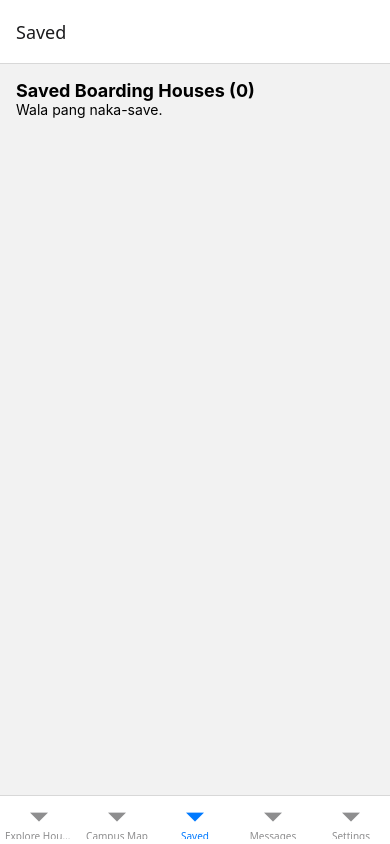
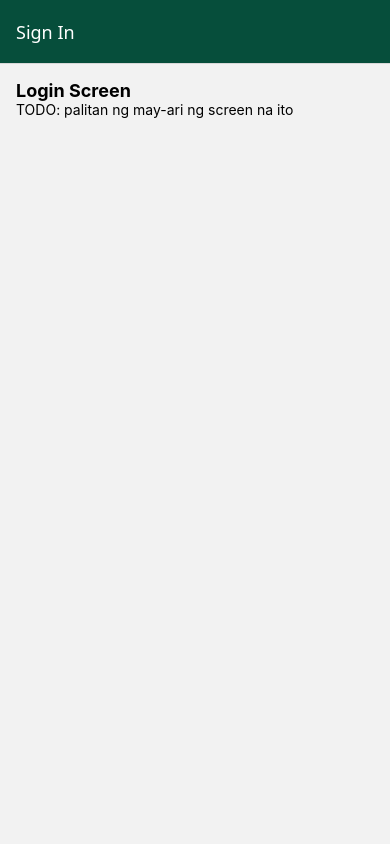
Before and after one commit to keancrusader21-hue/StayNest, a React Native app: screen /Saved in a window 390 px wide. Built offline with nearby package versions, Linux system fonts and the light colour scheme.

Commit message:
Add shared theme, Saved context, and apply theme to screens

```diff
--- a/App.js
+++ b/App.js
@@ -1,5 +1,10 @@
 import RootNavigator from './src/navigation/RootNavigator';
+import { SavedProvider } from './src/context/SavedContext';
 
 export default function App() {
-  return <RootNavigator />;
+  return (
+    <SavedProvider>
+      <RootNavigator />
+    </SavedProvider>
+  );
 }
--- /dev/null
+++ b/src/context/SavedContext.js
@@ -0,0 +1,23 @@
+import { createContext, useContext, useState } from 'react';
+
+const SavedContext = createContext();
+
+export function SavedProvider({ children }) {
+  const [saved, setSaved] = useState([]);
+
+  const toggleSave = (house) => {
+    setSaved((prev) =>
+      prev.some((h) => h.id === house.id)
+        ? prev.filter((h) => h.id !== house.id)
+        : [...prev, house]
+    );
+  };
+
+  return (
+    <SavedContext.Provider value={{ saved, toggleSave }}>
+      {children}
+    </SavedContext.Provider>
+  );
+}
+
+export const useSaved = () => useContext(SavedContext);
--- a/src/navigation/RootNavigator.js
+++ b/src/navigation/RootNavigator.js
@@ -9,13 +9,20 @@ import SettingsScreen from '../screens/SettingsScreen';
 import LoginScreen from '../screens/LoginScreen';
 import HouseDetailsScreen from '../screens/HouseDetailsScreen';
 import ChatScreen from '../screens/ChatScreen';
+import { colors } from '../theme';
 
 const Stack = createNativeStackNavigator();
 const Tab = createBottomTabNavigator();
 
 function MainTabs() {
   return (
-    <Tab.Navigator>
+    <Tab.Navigator
+  screenOptions={{
+    headerStyle: { backgroundColor: colors.dark },
+    headerTintColor: '#fff',
+    tabBarActiveTintColor: colors.primary,
+  }}
+>
       <Tab.Screen name="Explore" component={ExploreScreen} options={{ title: 'Explore Houses' }} />
       <Tab.Screen name="Map" component={CampusMapScreen} options={{ title: 'Campus Map' }} />
       <Tab.Screen name="Saved" component={SavedScreen} options={{ title: 'Saved' }} />
@@ -28,7 +35,13 @@ function MainTabs() {
 export default function RootNavigator() {
   return (
     <NavigationContainer>
-      <Stack.Navigator initialRouteName="Main">
+      <Stack.Navigator
+  initialRouteName="Login"
+  screenOptions={{
+    headerStyle: { backgroundColor: colors.dark },
+    headerTintColor: '#fff',
+  }}
+>
         <Stack.Screen name="Login" component={LoginScreen} options={{ title: 'Sign In' }} />
         <Stack.Screen name="Main" component={MainTabs} options={{ headerShown: false }} />
         <Stack.Screen name="HouseDetails" component={HouseDetailsScreen} options={{ title: 'House Details' }} />
--- a/src/screens/ChatScreen.js
+++ b/src/screens/ChatScreen.js
@@ -1,11 +1,14 @@
 import { View, Text } from 'react-native';
+import { common } from '../theme';
 
 export default function ChatScreen({ route }) {
   const { house } = route.params;
   return (
-    <View style={{ padding: 16 }}>
-      <Text style={{ fontSize: 18, fontWeight: 'bold' }}>Chat with {house.landlord}</Text>
-      <Text>About: {house.name}</Text>
+    <View style={common.screen}>
+      <View style={common.card}>
+        <Text style={common.title}>Chat with {house.landlord}</Text>
+        <Text style={common.muted}>About: {house.name}</Text>
+      </View>
     </View>
   );
 }
--- a/src/screens/ExploreScreen.js
+++ b/src/screens/ExploreScreen.js
@@ -1,21 +1,23 @@
 import { View, Text, FlatList, TouchableOpacity } from 'react-native';
 import { houses } from '../data/houses';
+import { common } from '../theme';
 
 export default function ExploreScreen({ navigation }) {
   return (
+    <View style={common.screen}>
       <FlatList
         data={houses}
         keyExtractor={(h) => h.id}
-      contentContainerStyle={{ padding: 16 }}
         renderItem={({ item }) => (
           <TouchableOpacity
-          style={{ padding: 16, marginBottom: 12, backgroundColor: '#fff', borderRadius: 12 }}
+            style={common.card}
             onPress={() => navigation.navigate('HouseDetails', { house: item })}
           >
-          <Text style={{ fontSize: 16, fontWeight: 'bold' }}>{item.name}</Text>
-          <Text>₱{item.price}/month · {item.walk}</Text>
+            <Text style={common.cardTitle}>{item.name}</Text>
+            <Text style={common.muted}>₱{item.price}/month · {item.walk}</Text>
           </TouchableOpacity>
         )}
       />
+    </View>
   );
 }
--- a/src/screens/HouseDetailsScreen.js
+++ b/src/screens/HouseDetailsScreen.js
@@ -1,14 +1,28 @@
-import { View, Text, Button } from 'react-native';
+import { View, Text, TouchableOpacity } from 'react-native';
+import { useSaved } from '../context/SavedContext';
+import { common } from '../theme';
 
 export default function HouseDetailsScreen({ route, navigation }) {
   const { house } = route.params;
+  const { saved, toggleSave } = useSaved();
+  const isSaved = saved.some((h) => h.id === house.id);
+
   return (
-    <View style={{ padding: 16 }}>
-      <Text style={{ fontSize: 20, fontWeight: 'bold' }}>{house.name}</Text>
-      <Text>₱{house.price}/month</Text>
-      <Text>{house.walk} to ADSSU gate</Text>
-      <Text>Landlord: {house.landlord}</Text>
-      <Button title="Chat Owner" onPress={() => navigation.navigate('Chat', { house })} />
+    <View style={common.screen}>
+      <View style={common.card}>
+        <Text style={common.title}>{house.name}</Text>
+        <Text style={common.text}>₱{house.price}/month</Text>
+        <Text style={common.text}>{house.walk} to ADSSU gate</Text>
+        <Text style={common.muted}>Landlord: {house.landlord}</Text>
+      </View>
+
+      <TouchableOpacity style={common.buttonOutline} onPress={() => toggleSave(house)}>
+        <Text style={common.buttonOutlineText}>{isSaved ? 'Remove from Saved' : 'Save'}</Text>
+      </TouchableOpacity>
+
+      <TouchableOpacity style={common.button} onPress={() => navigation.navigate('Chat', { house })}>
+        <Text style={common.buttonText}>Chat Owner</Text>
+      </TouchableOpacity>
     </View>
   );
 }
--- a/src/screens/SavedScreen.js
+++ b/src/screens/SavedScreen.js
@@ -1,10 +1,27 @@
-import { View, Text } from 'react-native';
+import { View, Text, FlatList, TouchableOpacity } from 'react-native';
+import { useSaved } from '../context/SavedContext';
+import { common } from '../theme';
 
-export default function SavedScreen() {
+export default function SavedScreen({ navigation }) {
+  const { saved } = useSaved();
+
   return (
-    <View style={{ padding: 16 }}>
-      <Text style={{ fontSize: 18, fontWeight: 'bold' }}>Saved Boarding Houses (0)</Text>
-      <Text>Wala pang naka-save.</Text>
+    <View style={common.screen}>
+      <Text style={common.title}>Saved Boarding Houses ({saved.length})</Text>
+      {saved.length === 0 && <Text style={common.muted}>Wala pang naka-save.</Text>}
+      <FlatList
+        data={saved}
+        keyExtractor={(h) => h.id}
+        renderItem={({ item }) => (
+          <TouchableOpacity
+            style={common.card}
+            onPress={() => navigation.navigate('HouseDetails', { house: item })}
+          >
+            <Text style={common.cardTitle}>{item.name}</Text>
+            <Text style={common.muted}>₱{item.price}/month · {item.walk}</Text>
+          </TouchableOpacity>
+        )}
+      />
     </View>
   );
 }
--- /dev/null
+++ b/src/theme.js
@@ -0,0 +1,45 @@
+import { StyleSheet } from 'react-native';
+
+export const colors = {
+  primary: '#047857',
+  dark: '#064e3b',
+  bg: '#f0fdf4',
+  card: '#ffffff',
+  text: '#111827',
+  muted: '#6b7280',
+  border: '#e5e7eb',
+};
+
+export const spacing = { sm: 8, md: 16, lg: 24 };
+
+export const common = StyleSheet.create({
+  screen: { flex: 1, backgroundColor: colors.bg, padding: spacing.md },
+  title: { fontSize: 20, fontWeight: 'bold', color: colors.text, marginBottom: spacing.sm },
+  text: { fontSize: 15, color: colors.text, marginBottom: 4 },
+  muted: { fontSize: 14, color: colors.muted },
+  card: {
+    backgroundColor: colors.card,
+    padding: spacing.md,
+    borderRadius: 12,
+    marginBottom: 12,
+    borderWidth: 1,
+    borderColor: colors.border,
+  },
+  cardTitle: { fontSize: 16, fontWeight: 'bold', color: colors.text },
+  button: {
+    backgroundColor: colors.primary,
+    padding: 14,
+    borderRadius: 8,
+    marginTop: 12,
+  },
+  buttonOutline: {
+    backgroundColor: colors.card,
+    padding: 14,
+    borderRadius: 8,
+    marginTop: 12,
+    borderWidth: 1,
+    borderColor: colors.primary,
+  },
+  buttonText: { color: '#fff', textAlign: 'center', fontWeight: 'bold' },
+  buttonOutlineText: { color: colors.primary, textAlign: 'center', fontWeight: 'bold' },
+});
```
Lines whose indentation alone changed are shown as unchanged.
